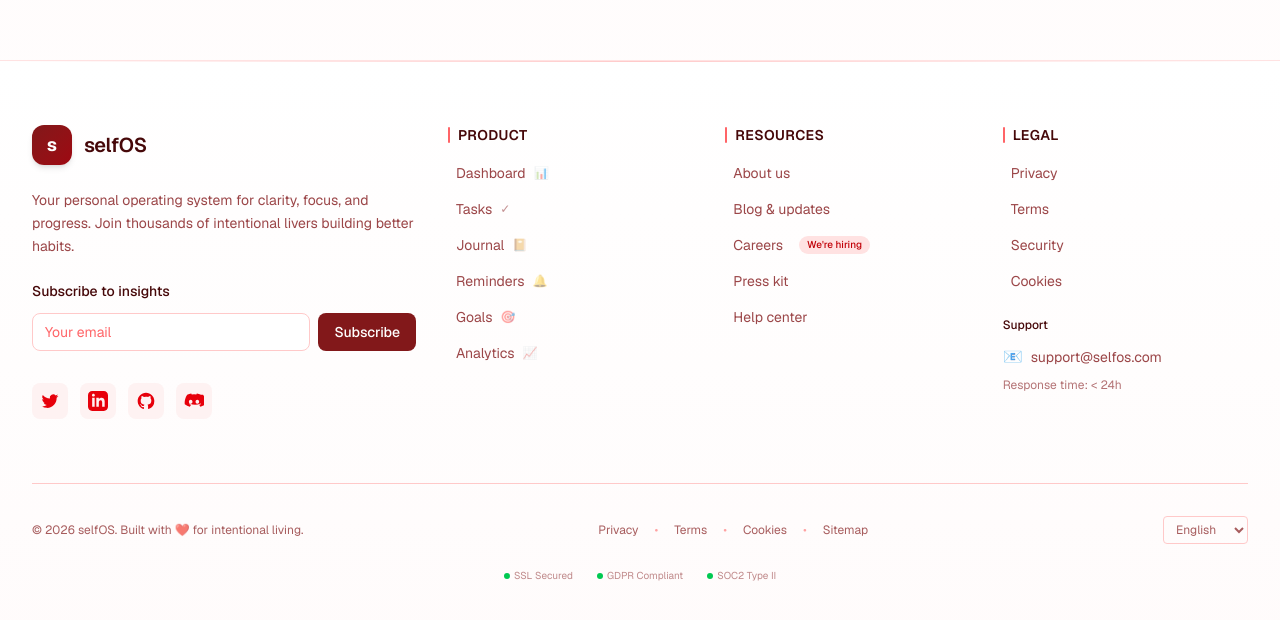
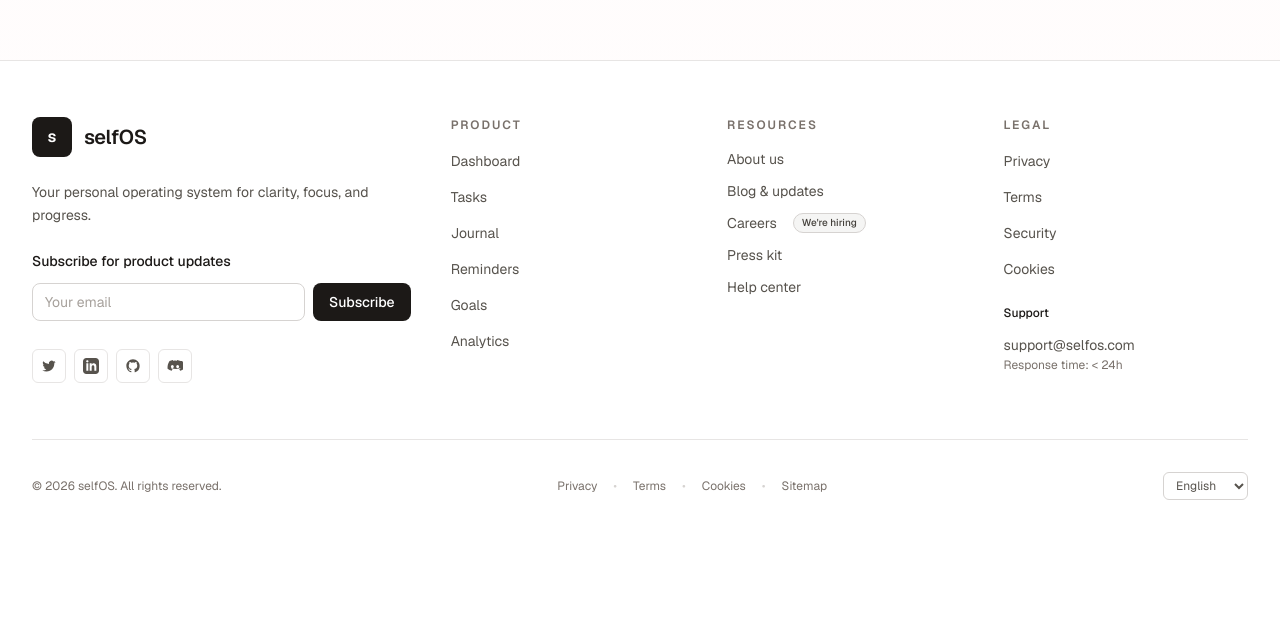
Before and after one commit to Meku-nint/selfOS, a Next.js app in the folder client/: page / in a window 1280 px wide. Shown: the part 740-1360 px from the top of the page. After the commit the page ends 1296 px from the top, so only its background shows below. Built offline with nearby package versions, Linux system fonts and the light colour scheme.

Commit message:
customize the footer

```diff
--- a/client/app/components/Footer.tsx
+++ b/client/app/components/Footer.tsx
@@ -16,12 +16,12 @@
   const currentYear = new Date().getFullYear();
 
   const footerLinks = [
-    { href: "/dashboard", label: "Dashboard", icon: "📊" },
-    { href: "/todo", label: "Tasks", icon: "✓" },
-    { href: "/journal", label: "Journal", icon: "📔" },
-    { href: "/reminders", label: "Reminders", icon: "🔔" },
-    { href: "/goals", label: "Goals", icon: "🎯" },
-    { href: "/analytics", label: "Analytics", icon: "📈" },
+    { href: "/dashboard", label: "Dashboard" },
+    { href: "/todo", label: "Tasks" },
+    { href: "/journal", label: "Journal" },
+    { href: "/reminders", label: "Reminders" },
+    { href: "/goals", label: "Goals" },
+    { href: "/analytics", label: "Analytics" },
   ];
 
   const resourceLinks = [
@@ -43,7 +43,6 @@
     e.preventDefault();
     setSubscriptionStatus("loading");
 
-    // Simulate API call
     setTimeout(() => {
       setSubscriptionStatus("success");
       setEmail("");
@@ -52,164 +51,132 @@
   };
 
   return (
-    <footer className="relative border-t border-red-100 bg-gradient-to-b from-white to-red-50/30">
-      {/* Decorative top wave */}
-      <div className="absolute top-0 left-0 right-0 h-px bg-gradient-to-r from-transparent via-red-200 to-transparent" />
-
-      <div className="mx-auto max-w-7xl px-4 py-16 sm:px-6 lg:px-8">
-        {/* Main Footer Content */}
-        <div className="grid grid-cols-1 gap-12 lg:grid-cols-12 lg:gap-8">
-          {/* Brand Column - Enhanced */}
+    <footer className="border-t border-stone-200 bg-white">
+      <div className="mx-auto max-w-7xl px-4 py-14 sm:px-6 lg:px-8">
+        <div className="grid grid-cols-1 gap-12 lg:grid-cols-12 lg:gap-10">
           <div className="space-y-6 lg:col-span-4">
-            <Link href="/" className="flex items-center gap-3 group">
-              <div className="relative h-10 w-10 rounded-xl bg-gradient-to-br from-red-900 to-red-800 flex items-center justify-center shadow-md group-hover:shadow-lg transition-all group-hover:scale-105">
-                <span className="text-white text-lg font-bold">s</span>
-                <div className="absolute -inset-0.5 rounded-xl bg-red-900/20 blur opacity-0 group-hover:opacity-100 transition-opacity" />
+            <Link href="/" className="flex items-center gap-3">
+              <div className="flex h-10 w-10 items-center justify-center rounded-lg bg-stone-900">
+                <span className="text-base font-semibold text-white">s</span>
               </div>
-              <span className="text-xl font-semibold tracking-tight text-red-950 group-hover:text-red-800 transition-colors">
-                selfOS
-              </span>
+              <span className="text-xl font-semibold tracking-tight text-stone-900">selfOS</span>
             </Link>
 
-            <p className="text-sm text-red-900/80 leading-relaxed max-w-sm">
+            <p className="max-w-sm text-sm leading-relaxed text-stone-600">
               Your personal operating system for clarity, focus, and progress.
-              Join thousands of intentional livers building better habits.
             </p>
 
-            {/* Newsletter Signup - New */}
             <div className="space-y-3">
-              <p className="text-sm font-medium text-red-950">Subscribe to insights</p>
+              <p className="text-sm font-medium text-stone-900">Subscribe for product updates</p>
               <form onSubmit={handleNewsletterSubmit} className="flex gap-2">
                 <input
                   type="email"
                   value={email}
                   onChange={(e) => setEmail(e.target.value)}
                   placeholder="Your email"
-                  className="flex-1 rounded-lg border border-red-200 bg-white/80 px-3 py-2 text-sm text-red-950 placeholder:text-red-400 focus:border-red-400 focus:outline-none focus:ring-2 focus:ring-red-100"
+                  className="flex-1 rounded-lg border border-stone-300 bg-white px-3 py-2 text-sm text-stone-800 placeholder:text-stone-400 focus:border-stone-700 focus:outline-none focus:ring-2 focus:ring-stone-200"
                   required
                 />
                 <button
                   type="submit"
                   disabled={subscriptionStatus === "loading"}
-                  className="rounded-lg bg-red-900 px-4 py-2 text-sm font-medium text-white transition-all hover:bg-red-800 hover:shadow-md disabled:opacity-50 disabled:cursor-not-allowed"
+                  className="rounded-lg bg-stone-900 px-4 py-2 text-sm font-medium text-white transition-colors hover:bg-stone-800 disabled:cursor-not-allowed disabled:opacity-50"
                 >
                   {subscriptionStatus === "loading" ? (
                     <div className="h-4 w-4 animate-spin rounded-full border-2 border-white border-t-transparent" />
                   ) : subscriptionStatus === "success" ? (
-                    "✓ Sent"
+                    "Subscribed"
                   ) : (
                     "Subscribe"
                   )}
                 </button>
               </form>
               {subscriptionStatus === "success" && (
-                <p className="text-xs text-green-600 animate-fade-in">
-                  Thanks for subscribing! Check your inbox.
-                </p>
+                <p className="text-xs text-emerald-700">Thanks for subscribing! Check your inbox.</p>
               )}
             </div>
 
-            {/* Social Links - Enhanced */}
-            <div className="flex gap-3 pt-2">
+            <div className="flex gap-2 pt-1">
               <a
                 href="https://twitter.com/selfos"
-                className="rounded-lg bg-red-50 p-2 text-red-600 transition-all hover:bg-red-100 hover:scale-110 hover:text-red-700"
+                className="rounded-md border border-stone-200 p-2 text-stone-600 transition-colors hover:bg-stone-100 hover:text-stone-900"
                 aria-label="Twitter"
                 target="_blank"
                 rel="noopener noreferrer"
               >
-                <svg className="h-5 w-5" fill="currentColor" viewBox="0 0 24 24">
+                <svg className="h-4 w-4" fill="currentColor" viewBox="0 0 24 24">
                   <path d="M8.29 20.251c7.547 0 11.675-6.253 11.675-11.675 0-.178 0-.355-.012-.53A8.348 8.348 0 0022 5.92a8.19 8.19 0 01-2.357.646 4.118 4.118 0 001.804-2.27 8.224 8.224 0 01-2.605.996 4.107 4.107 0 00-6.993 3.743 11.65 11.65 0 01-8.457-4.287 4.106 4.106 0 001.27 5.477A4.072 4.072 0 012.8 9.713v.052a4.105 4.105 0 003.292 4.022 4.095 4.095 0 01-1.853.07 4.108 4.108 0 003.834 2.85A8.233 8.233 0 012 18.407a11.616 11.616 0 006.29 1.84" />
                 </svg>
               </a>
               <a
                 href="https://linkedin.com/company/selfos"
-                className="rounded-lg bg-red-50 p-2 text-red-600 transition-all hover:bg-red-100 hover:scale-110 hover:text-red-700"
+                className="rounded-md border border-stone-200 p-2 text-stone-600 transition-colors hover:bg-stone-100 hover:text-stone-900"
                 aria-label="LinkedIn"
                 target="_blank"
                 rel="noopener noreferrer"
               >
-                <svg className="h-5 w-5" fill="currentColor" viewBox="0 0 24 24">
+                <svg className="h-4 w-4" fill="currentColor" viewBox="0 0 24 24">
                   <path d="M19 0h-14c-2.761 0-5 2.239-5 5v14c0 2.761 2.239 5 5 5h14c2.762 0 5-2.239 5-5v-14c0-2.761-2.238-5-5-5zm-11 19h-3v-11h3v11zm-1.5-12.268c-.966 0-1.75-.79-1.75-1.764s.784-1.764 1.75-1.764 1.75.79 1.75 1.764-.783 1.764-1.75 1.764zm13.5 12.268h-3v-5.604c0-3.368-4-3.113-4 0v5.604h-3v-11h3v1.765c1.396-2.586 7-2.777 7 2.476v6.759z" />
                 </svg>
               </a>
               <a
                 href="https://github.com/selfos"
-                className="rounded-lg bg-red-50 p-2 text-red-600 transition-all hover:bg-red-100 hover:scale-110 hover:text-red-700"
+                className="rounded-md border border-stone-200 p-2 text-stone-600 transition-colors hover:bg-stone-100 hover:text-stone-900"
                 aria-label="GitHub"
                 target="_blank"
                 rel="noopener noreferrer"
               >
-                <svg className="h-5 w-5" fill="currentColor" viewBox="0 0 24 24">
-                  <path fillRule="evenodd" d="M12 2C6.477 2 2 6.484 2 12.017c0 4.425 2.865 8.18 6.839 9.504.5.092.682-.217.682-.483 0-.237-.008-.868-.013-1.703-2.782.605-3.369-1.343-3.369-1.343-.454-1.158-1.11-1.466-1.11-1.466-.908-.62.069-.608.069-.608 1.003.07 1.531 1.032 1.531 1.032.892 1.53 2.341 1.088 2.91.832.092-.647.35-1.088.636-1.338-2.22-.253-4.555-1.113-4.555-4.951 0-1.093.39-1.988 1.029-2.688-.103-.253-.446-1.272.098-2.65 0 0 .84-.27 2.75 1.026A9.564 9.564 0 0112 6.844c.85.004 1.705.115 2.504.337 1.909-1.296 2.747-1.027 2.747-1.027.546 1.379.202 2.398.1 2.651.64.7 1.028 1.595 1.028 2.688 0 3.848-2.339 4.695-4.566 4.943.359.309.678.92.678 1.855 0 1.338-.012 2.419-.012 2.747 0 .268.18.58.688.482A10.019 10.019 0 0022 12.017C22 6.484 17.522 2 12 2z" clipRule="evenodd" />
+                <svg className="h-4 w-4" fill="currentColor" viewBox="0 0 24 24">
+                  <path
+                    fillRule="evenodd"
+                    d="M12 2C6.477 2 2 6.484 2 12.017c0 4.425 2.865 8.18 6.839 9.504.5.092.682-.217.682-.483 0-.237-.008-.868-.013-1.703-2.782.605-3.369-1.343-3.369-1.343-.454-1.158-1.11-1.466-1.11-1.466-.908-.62.069-.608.069-.608 1.003.07 1.531 1.032 1.531 1.032.892 1.53 2.341 1.088 2.91.832.092-.647.35-1.088.636-1.338-2.22-.253-4.555-1.113-4.555-4.951 0-1.093.39-1.988 1.029-2.688-.103-.253-.446-1.272.098-2.65 0 0 .84-.27 2.75 1.026A9.564 9.564 0 0112 6.844c.85.004 1.705.115 2.504.337 1.909-1.296 2.747-1.027 2.747-1.027.546 1.379.202 2.398.1 2.651.64.7 1.028 1.595 1.028 2.688 0 3.848-2.339 4.695-4.566 4.943.359.309.678.92.678 1.855 0 1.338-.012 2.419-.012 2.747 0 .268.18.58.688.482A10.019 10.019 0 0022 12.017C22 6.484 17.522 2 12 2z"
+                    clipRule="evenodd"
+                  />
                 </svg>
               </a>
               <a
                 href="https://discord.gg/selfos"
-                className="rounded-lg bg-red-50 p-2 text-red-600 transition-all hover:bg-red-100 hover:scale-110 hover:text-red-700"
+                className="rounded-md border border-stone-200 p-2 text-stone-600 transition-colors hover:bg-stone-100 hover:text-stone-900"
                 aria-label="Discord"
                 target="_blank"
                 rel="noopener noreferrer"
               >
-                <svg className="h-5 w-5" fill="currentColor" viewBox="0 0 24 24">
+                <svg className="h-4 w-4" fill="currentColor" viewBox="0 0 24 24">
                   <path d="M20.317 4.37a19.791 19.791 0 0 0-4.885-1.515c-.21.374-.456.88-.625 1.282a18.27 18.27 0 0 0-5.487 0 12.64 12.64 0 0 0-.63-1.282 19.738 19.738 0 0 0-4.886 1.515c-2.594 3.988-3.294 7.874-2.93 11.655a20.068 20.068 0 0 0 6.137 2.968c.508-.701 1.096-1.643 1.425-2.39a13.12 13.12 0 0 1-2.226-1.07c.188-.14.372-.286.55-.44 4.137 2.007 9.12 2.007 13.192 0 .18.154.364.3.55.44-.707.442-1.456.817-2.226 1.07.33.747.917 1.689 1.426 2.39a20.02 20.02 0 0 0 6.136-2.968c.424-4.304-.67-8.15-2.93-11.655zM8.02 15.331c-1.183 0-2.157-1.085-2.157-2.419 0-1.333.956-2.419 2.157-2.419 1.21 0 2.176 1.096 2.157 2.419 0 1.334-.956 2.419-2.157 2.419zm7.975 0c-1.183 0-2.157-1.085-2.157-2.419 0-1.333.956-2.419 2.157-2.419 1.21 0 2.176 1.096 2.157 2.419 0 1.334-.947 2.419-2.157 2.419z" />
                 </svg>
               </a>
             </div>
           </div>
 
-          {/* Links Columns - Enhanced */}
           <div className="lg:col-span-8">
             <div className="grid grid-cols-1 gap-8 sm:grid-cols-3">
-              {/* Product Links */}
               <div>
-                <h3 className="text-sm font-semibold text-red-950 tracking-wide uppercase mb-4 flex items-center gap-2">
-                  <span className="h-4 w-0.5 bg-red-400 rounded-full" />
-                  Product
-                </h3>
+                <h3 className="mb-4 text-xs font-semibold uppercase tracking-[0.16em] text-stone-500">Product</h3>
                 <ul className="space-y-3">
                   {footerLinks.map((link) => (
                     <li key={link.href}>
                       <Link
                         href={link.href}
-                        className={`group flex items-center gap-2 text-sm text-red-900/80 hover:text-red-700 transition-all ${
-                          pathname === link.href ? 'text-red-700 font-medium' : ''
+                        className={`text-sm transition-colors ${
+                          pathname === link.href ? "font-medium text-stone-900" : "text-stone-600 hover:text-stone-900"
                         }`}
                       >
-                        <span className="text-base opacity-0 group-hover:opacity-100 transition-opacity -ml-4">
-                          →
-                        </span>
-                        <span>{link.label}</span>
-                        {link.icon && (
-                          <span className="text-xs opacity-60 group-hover:opacity-100 transition-opacity">
-                            {link.icon}
-                          </span>
-                        )}
+                        {link.label}
                       </Link>
                     </li>
                   ))}
                 </ul>
               </div>
 
-              {/* Resources Links */}
               <div>
-                <h3 className="text-sm font-semibold text-red-950 tracking-wide uppercase mb-4 flex items-center gap-2">
-                  <span className="h-4 w-0.5 bg-red-400 rounded-full" />
-                  Resources
-                </h3>
+                <h3 className="mb-4 text-xs font-semibold uppercase tracking-[0.16em] text-stone-500">Resources</h3>
                 <ul className="space-y-3">
                   {resourceLinks.map((link) => (
                     <li key={link.href}>
-                      <Link
-                        href={link.href}
-                        className="group flex items-center gap-2 text-sm text-red-900/80 hover:text-red-700 transition-all"
-                      >
-                        <span className="text-base opacity-0 group-hover:opacity-100 transition-opacity -ml-4">
-                          →
-                        </span>
+                      <Link href={link.href} className="flex items-center gap-2 text-sm text-stone-600 transition-colors hover:text-stone-900">
                         <span>{link.label}</span>
                         {link.badge && (
-                          <span className="ml-2 rounded-full bg-red-100 px-2 py-0.5 text-[10px] font-medium text-red-700">
+                          <span className="ml-2 rounded-full border border-stone-300 bg-stone-100 px-2 py-0.5 text-[10px] font-medium text-stone-700">
                             {link.badge}
                           </span>
                         )}
@@ -219,42 +186,25 @@
                 </ul>
               </div>
 
-              {/* Legal & Support */}
               <div>
-                <h3 className="text-sm font-semibold text-red-950 tracking-wide uppercase mb-4 flex items-center gap-2">
-                  <span className="h-4 w-0.5 bg-red-400 rounded-full" />
-                  Legal
-                </h3>
+                <h3 className="mb-4 text-xs font-semibold uppercase tracking-[0.16em] text-stone-500">Legal</h3>
                 <ul className="space-y-3">
                   {legalLinks.map((link) => (
                     <li key={link.href}>
-                      <Link
-                        href={link.href}
-                        className="group flex items-center gap-2 text-sm text-red-900/80 hover:text-red-700 transition-all"
-                      >
-                        <span className="text-base opacity-0 group-hover:opacity-100 transition-opacity -ml-4">
-                          →
-                        </span>
-                        <span>{link.label}</span>
+                      <Link href={link.href} className="text-sm text-stone-600 transition-colors hover:text-stone-900">
+                        {link.label}
                       </Link>
                     </li>
                   ))}
                 </ul>
 
-                {/* Support section */}
                 <div className="mt-6">
-                  <h4 className="text-xs font-medium text-red-950 mb-3">Support</h4>
+                  <h4 className="mb-3 text-xs font-medium text-stone-900">Support</h4>
                   <div className="space-y-2">
-                    <a
-                      href="mailto:support@selfos.com"
-                      className="flex items-center gap-2 text-sm text-red-900/80 hover:text-red-700 transition-colors"
-                    >
-                      <span className="text-base">📧</span>
+                    <a href="mailto:support@selfos.com" className="text-sm text-stone-600 transition-colors hover:text-stone-900">
                       support@selfos.com
                     </a>
-                    <p className="text-xs text-red-900/60">
-                      Response time: &lt; 24h
-                    </p>
+                    <p className="text-xs text-stone-500">Response time: &lt; 24h</p>
                   </div>
                 </div>
               </div>
@@ -262,34 +212,30 @@
           </div>
         </div>
 
-        {/* Bottom Bar - Enhanced */}
-        <div className="mt-16 pt-8 border-t border-red-200">
+        <div className="mt-14 border-t border-stone-200 pt-8">
           <div className="flex flex-col items-center justify-between gap-6 sm:flex-row">
-            <p className="text-xs text-red-900/70">
-              © {currentYear} selfOS. Built with ❤️ for intentional living.
-            </p>
+            <p className="text-xs text-stone-500">© {currentYear} selfOS. All rights reserved.</p>
 
             <div className="flex flex-wrap items-center gap-4 text-xs">
-              <Link href="/privacy" className="text-red-900/70 hover:text-red-700 transition-colors">
+              <Link href="/privacy" className="text-stone-500 transition-colors hover:text-stone-900">
                 Privacy
               </Link>
-              <span className="text-red-300">•</span>
-              <Link href="/terms" className="text-red-900/70 hover:text-red-700 transition-colors">
+              <span className="text-stone-300">•</span>
+              <Link href="/terms" className="text-stone-500 transition-colors hover:text-stone-900">
                 Terms
               </Link>
-              <span className="text-red-300">•</span>
-              <Link href="/cookies" className="text-red-900/70 hover:text-red-700 transition-colors">
+              <span className="text-stone-300">•</span>
+              <Link href="/cookies" className="text-stone-500 transition-colors hover:text-stone-900">
                 Cookies
               </Link>
-              <span className="text-red-300">•</span>
-              <Link href="/sitemap" className="text-red-900/70 hover:text-red-700 transition-colors">
+              <span className="text-stone-300">•</span>
+              <Link href="/sitemap" className="text-stone-500 transition-colors hover:text-stone-900">
                 Sitemap
               </Link>
             </div>
 
-            {/* Language selector - Optional enhancement */}
             <select
-              className="text-xs bg-transparent border border-red-200 rounded px-2 py-1 text-red-900/70 hover:border-red-400 focus:outline-none focus:ring-1 focus:ring-red-400"
+              className="rounded-md border border-stone-300 bg-white px-2 py-1 text-xs text-stone-600 hover:border-stone-500 focus:outline-none focus:ring-1 focus:ring-stone-300"
               aria-label="Select language"
             >
               <option value="en">English</option>
@@ -298,34 +244,8 @@
               <option value="de">Deutsch</option>
             </select>
           </div>
-
-          {/* Trust badges */}
-          <div className="mt-6 flex flex-wrap items-center justify-center gap-6 text-[10px] text-red-900/50">
-            <span className="flex items-center gap-1">
-              <span className="h-1.5 w-1.5 rounded-full bg-green-500" />
-              SSL Secured
-            </span>
-            <span className="flex items-center gap-1">
-              <span className="h-1.5 w-1.5 rounded-full bg-green-500" />
-              GDPR Compliant
-            </span>
-            <span className="flex items-center gap-1">
-              <span className="h-1.5 w-1.5 rounded-full bg-green-500" />
-              SOC2 Type II
-            </span>
-          </div>
         </div>
       </div>
-
-      <style jsx>{`
-        @keyframes fadeIn {
-          from { opacity: 0; transform: translateY(5px); }
-          to { opacity: 1; transform: translateY(0); }
-        }
-        .animate-fade-in {
-          animation: fadeIn 0.3s ease-out;
-        }
-      `}</style>
     </footer>
   );
 }
```
